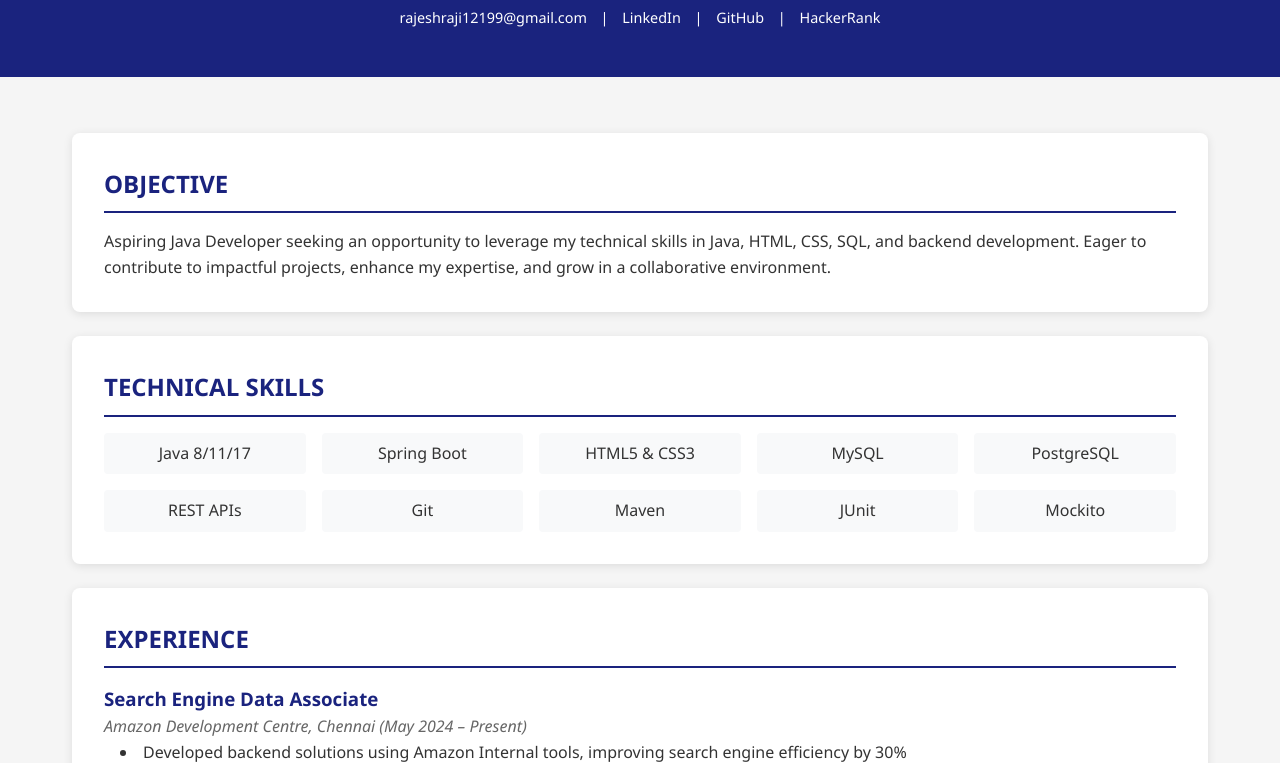
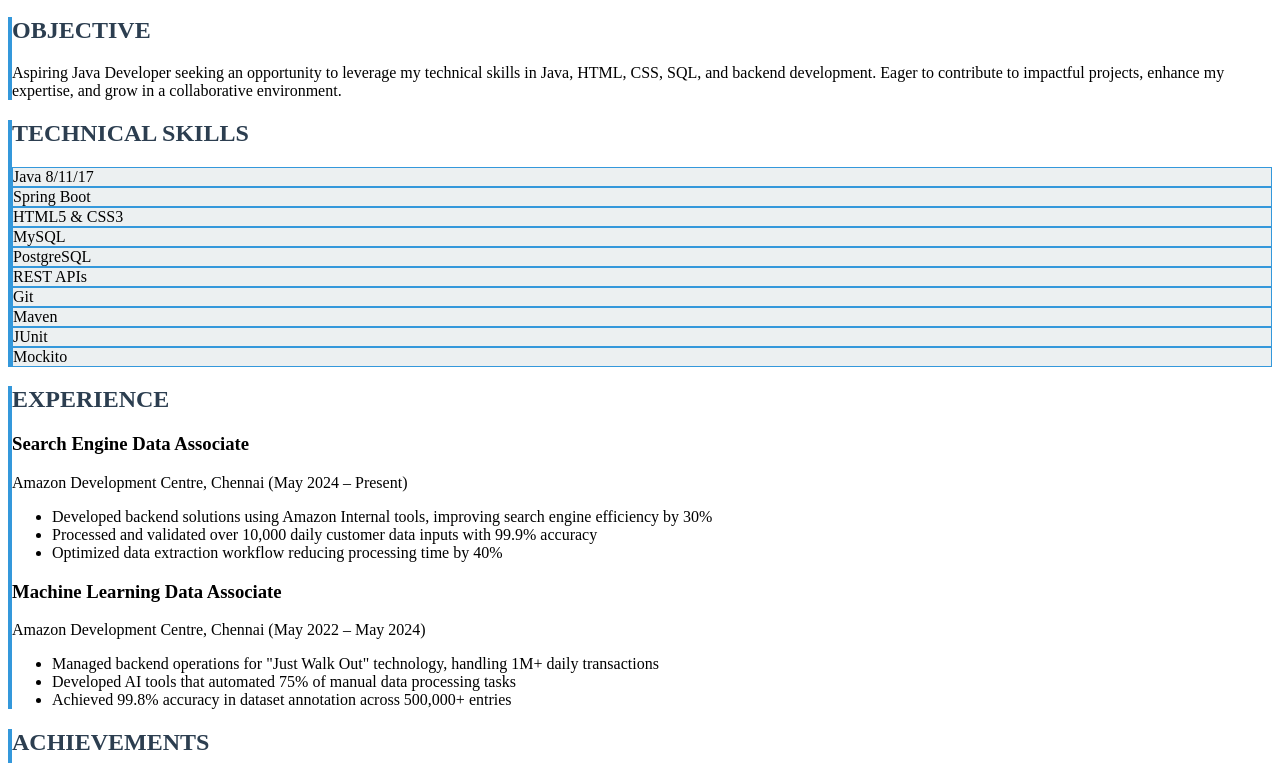
Before and after one commit to rrajez/rajesh.github.io-, a plain HTML site: page index.html in a window 1280 px wide. Shown: the part 135-898 px from the top of the page. Drawn offline with Linux system fonts and the light colour scheme.

Commit message:
Update index.html

```diff
--- a/index.html
+++ b/index.html
@@ -5,101 +5,32 @@
     <meta name="viewport" content="width=device-width, initial-scale=1.0">
     <title>Rajesh R - Java Developer Portfolio</title>
     <style>
-        * {
-            margin: 0;
-            padding: 0;
-            box-sizing: border-box;
-            font-family: 'Segoe UI', Tahoma, Geneva, Verdana, sans-serif;
-        }
-
-        body {
-            line-height: 1.6;
-            background-color: #f5f5f5;
-            color: #333;
+        :root {
+    --primary: #2c3e50;
+    --secondary: #3498db;
+    --accent: #e74c3c;
+    --background: #ecf0f1;
+    --text: #2c3e50;
 }
 
 header {
-            background-color: #1a237e;
-            color: white;
-            text-align: center;
-            padding: 3rem;
-        }
-
-        .contact-info {
-            margin-top: 1rem;
-            font-size: 0.9rem;
-        }
-
-        .contact-info a {
-            color: white;
-            text-decoration: none;
-            margin: 0 10px;
-        }
-
-        .contact-info a:hover {
-            text-decoration: underline;
-        }
-
-        .container {
-            max-width: 1200px;
-            margin: auto;
-            padding: 2rem;
+    background: linear-gradient(135deg, var(--primary), var(--secondary));
 }
 
 .section {
     background: white;
-            margin: 1.5rem 0;
-            padding: 2rem;
-            border-radius: 8px;
-            box-shadow: 0 2px 10px rgba(0,0,0,0.1);
+    border-left: 4px solid var(--secondary);
 }
 
 h2 {
-            color: #1a237e;
-            margin-bottom: 1rem;
-            border-bottom: 2px solid #1a237e;
-            padding-bottom: 0.5rem;
-        }
-
-        .skills-grid {
-            display: grid;
-            grid-template-columns: repeat(auto-fill, minmax(200px, 1fr));
-            gap: 1rem;
-            margin-top: 1rem;
+    color: var(--primary);
 }
 
 .skill-item {
-            background: #f8f9fa;
-            padding: 0.5rem;
-            border-radius: 4px;
-            text-align: center;
+    background: var(--background);
+    border: 1px solid var(--secondary);
 }
 
-        .experience-item {
-            margin-bottom: 1.5rem;
-        }
-
-        .experience-title {
-            color: #1a237e;
-            font-weight: bold;
-        }
-
-        .experience-company {
-            color: #666;
-            font-style: italic;
-        }
-
-        ul {
-            list-style-position: inside;
-            margin-left: 1rem;
-        }
-
-        .achievement-item {
-            background: #e8eaf6;
-            padding: 1rem;
-            margin: 0.5rem 0;
-            border-radius: 4px;
-        }
     </style>
 </head>
 <body>
```
Lines whose indentation alone changed are shown as unchanged.
